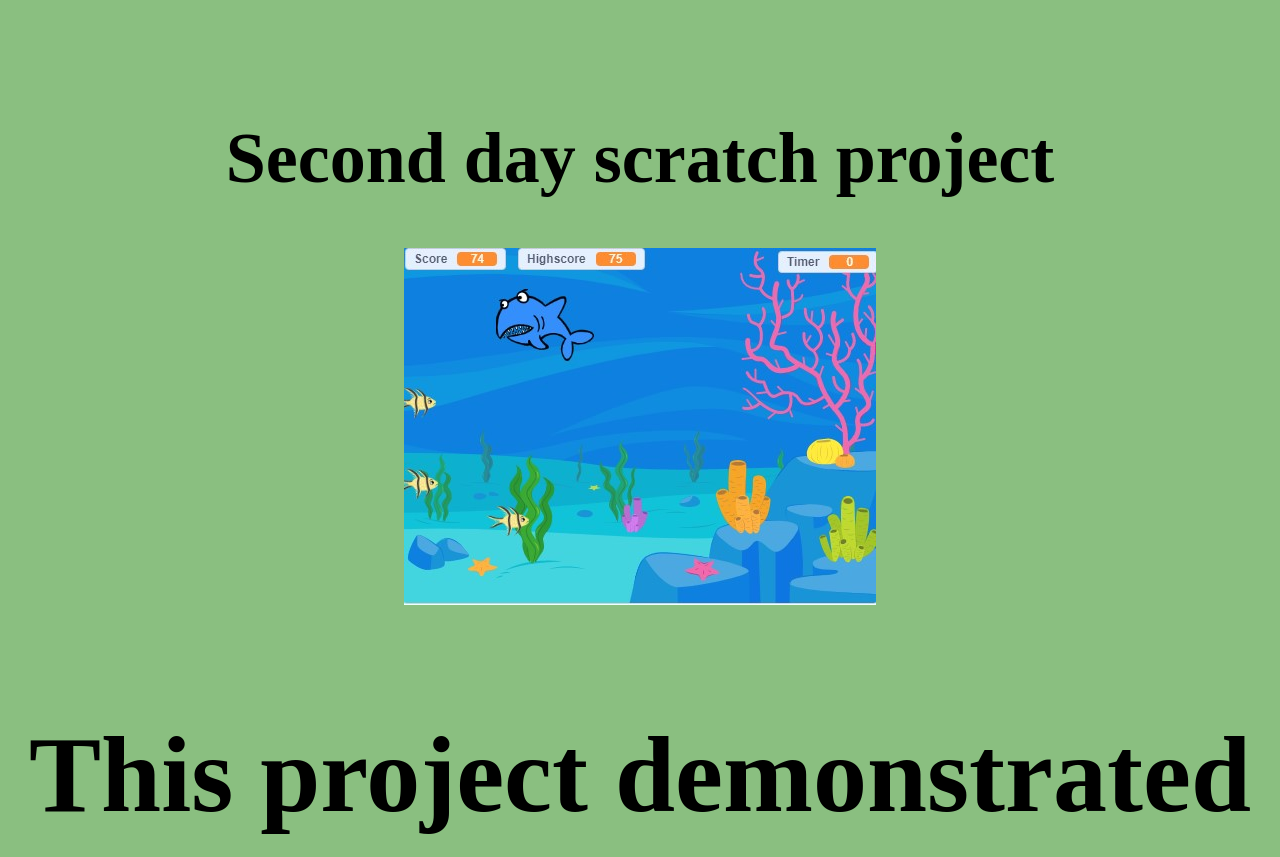
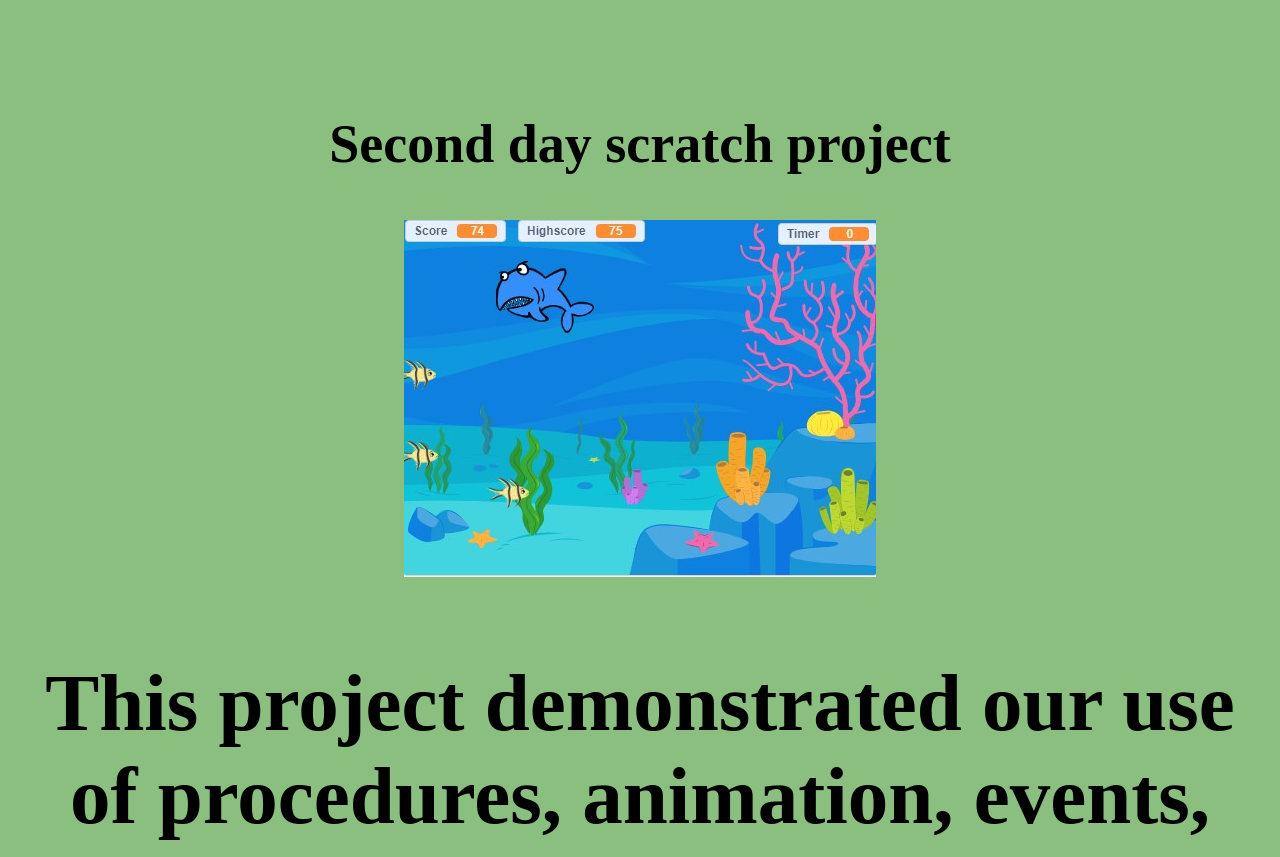
Before and after one commit to isabellamoncadaa/isabellamoncadaa, a plain HTML site: page portfolio.html in a window 1280 px wide. Shown: the part 1711-2568 px from the top of the page. Drawn offline with Linux system fonts and the light colour scheme.

Commit message:
Update portfolio.html

```diff
--- a/portfolio.html
+++ b/portfolio.html
@@ -24,7 +24,7 @@
     <h2> This project was a game we made that demonstrated the use of while loops, moving figures, and if when statemennts. This game is a race where two players compete to get to the end of the maze first. Both players start in the center of the maze, one player uses the arrow keys and the second uses the wasd keys. Both are at an equal standing in the beginning because a random map shows up each time you play<h2>
     <br>
 <center>
-    <h1> Second day scratch project<h1>
+    <h2> Second day scratch project<h2>
 <center>
     <img src= "Cs Principles Images\scratch.jpg">
 <center>
```
